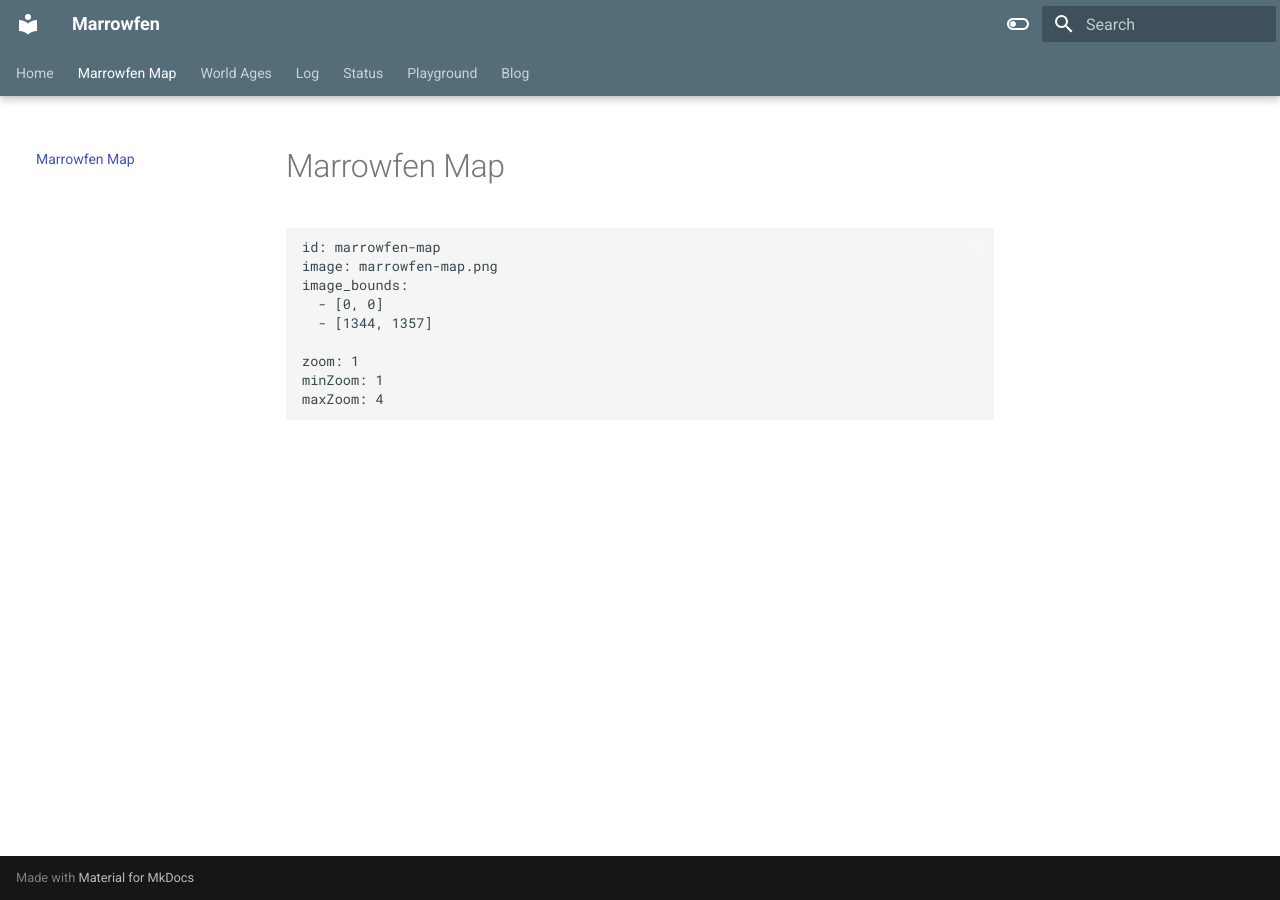
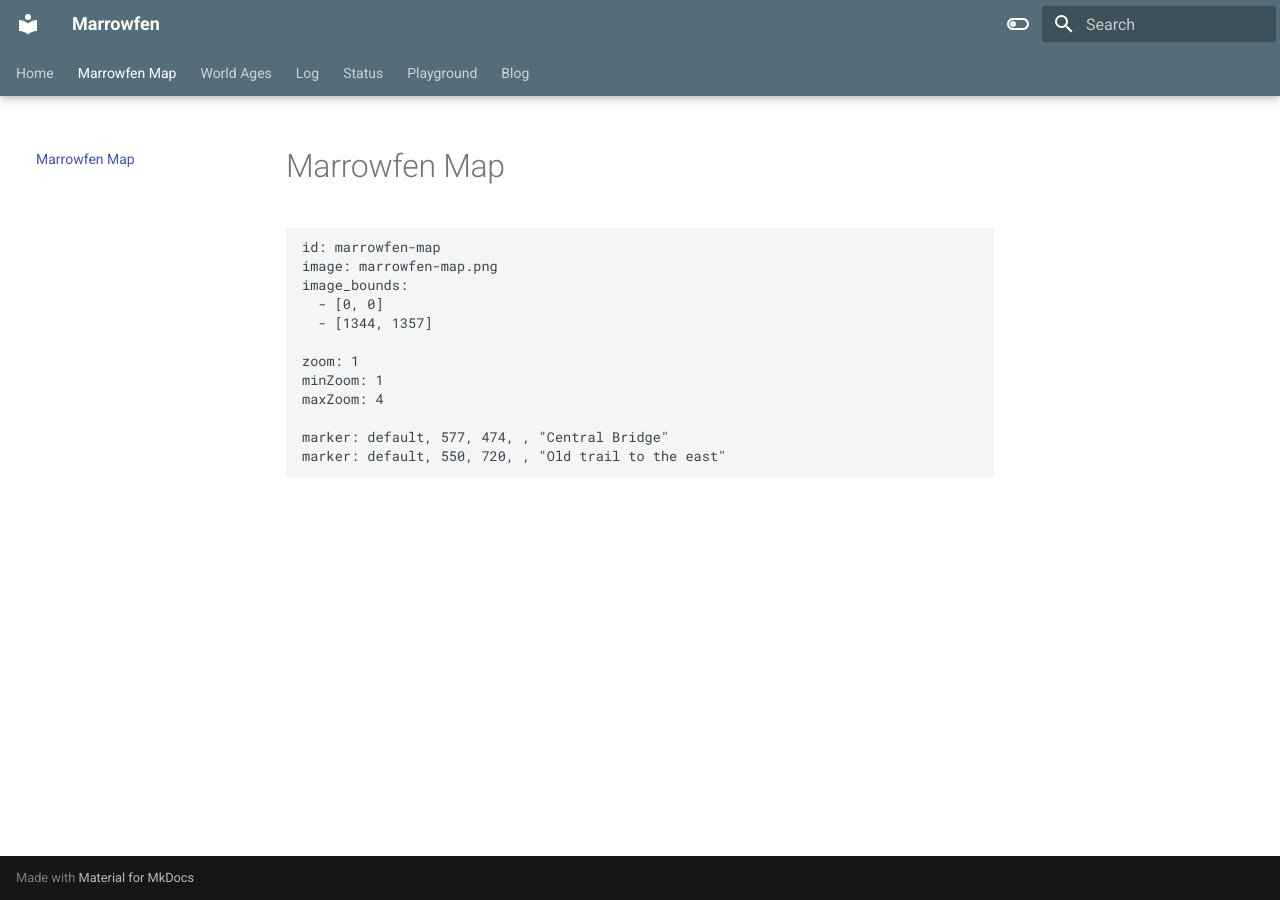
Before and after one commit to marrowfen/marrowfen.github.io, an MkDocs documentation site: the page built from docs/Marrowfen Map.md, in a window 1280 px wide. Built offline with MkDocs 1.6.1 and Material for MkDocs 9.7.7, drawn with Linux system fonts in a browser that asks for light colours.

Commit message:
Vault deploy: PromptFerret 2025-05-27 01:53:13 - 1 M docs/Marrowfen Map.md

````diff
--- a/docs/Marrowfen Map.md
+++ b/docs/Marrowfen Map.md
@@ -9,4 +9,7 @@ image_bounds:
 zoom: 1
 minZoom: 1
 maxZoom: 4
+
+marker: default, 577, 474, , "Central Bridge"
+marker: default, 550, 720, , "Old trail to the east"
 ```
````
